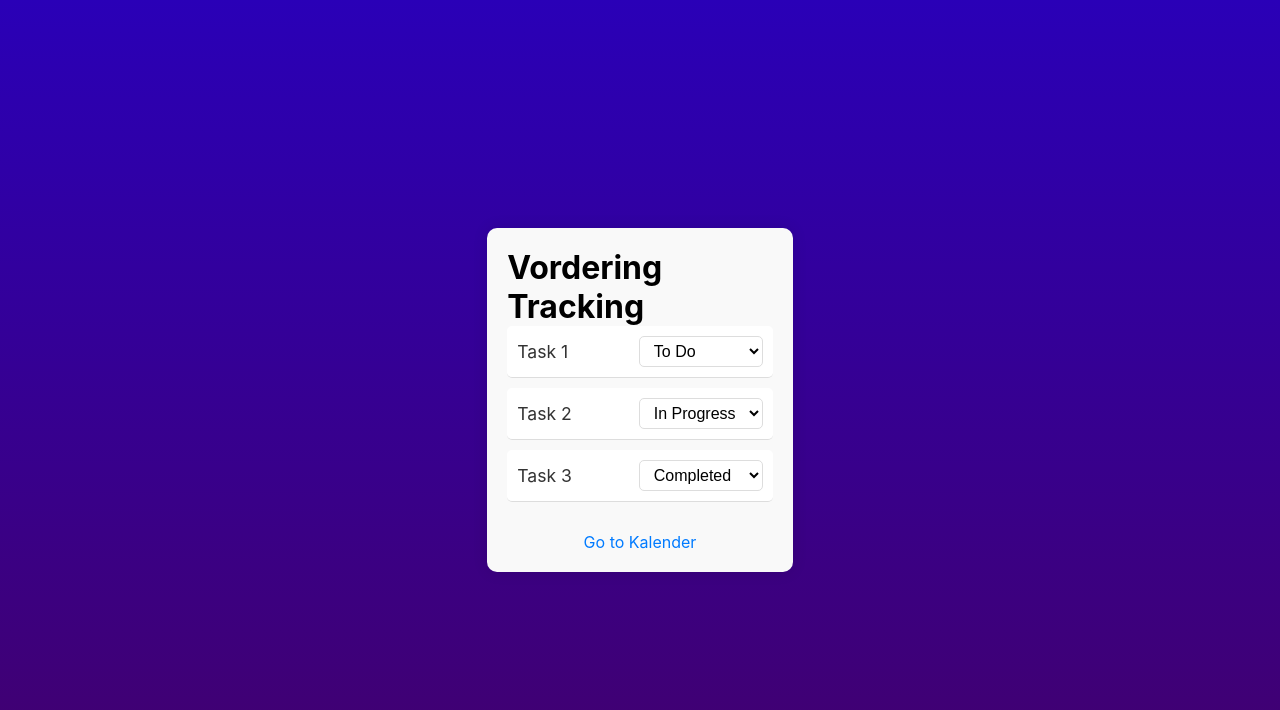
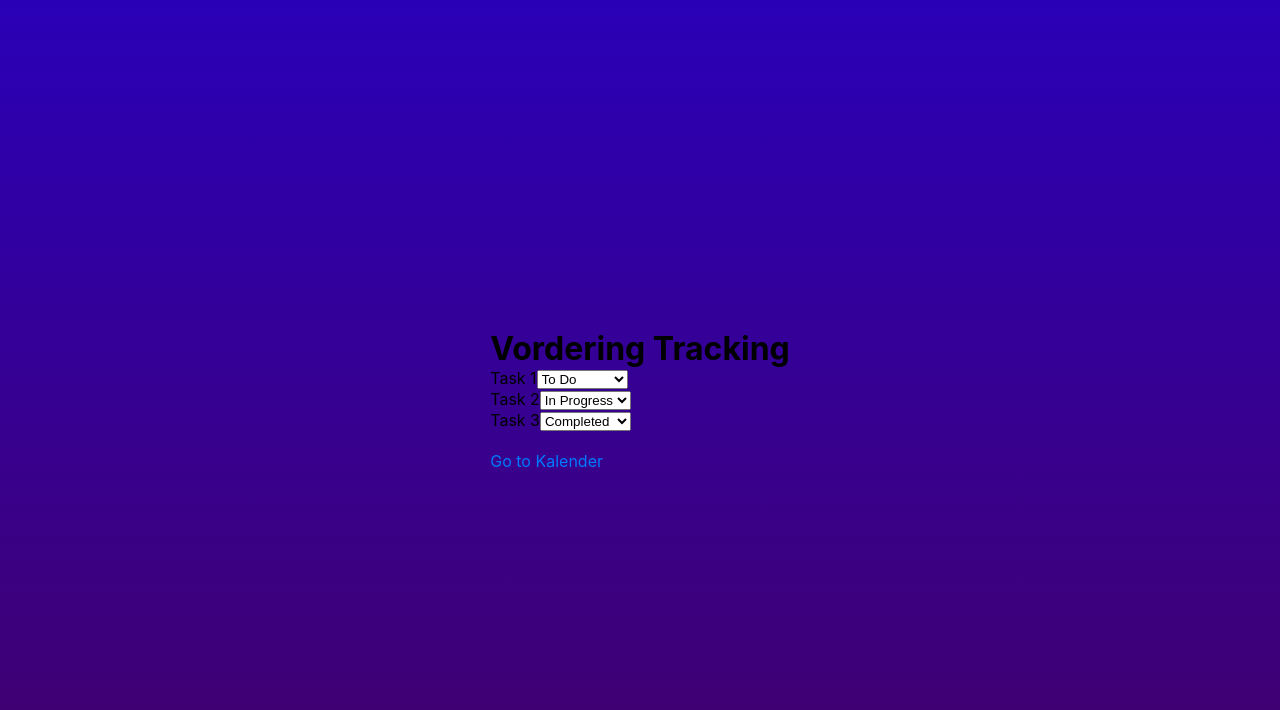
Before and after one commit to Phillip-van-Staden/NGPRO_Projek, a React (Create React App) app in the folder projek/: page /vorderingVolg in a window 1280 px wide. Shown: the top 710 px of the page. Built offline with nearby package versions, Linux system fonts and the light colour scheme.

Commit message:
Update VorderingVolg.css

```diff
--- a/projek/src/Pages/Styles/VorderingVolg.css
+++ b/projek/src/Pages/Styles/VorderingVolg.css
@@ -1,61 +1,43 @@
-/* Container for the progress tracking */
-.progress-container {
-    display: flex;
-    flex-direction: column;
-    align-items: center;
-    margin: 20px auto;
-    width: 90%;
-    max-width: 800px;
-    background-color: #f9f9f9;
-    border-radius: 10px;
-    box-shadow: 0 0 15px rgba(0, 0, 0, 0.1);
-    padding: 20px;
+.project-header {
+    background-color: #ccc;
+    text-align: left;
+    padding-left: 10px;
+    font-weight: bold;
 }
 
-/* Task List Styling */
-.task-list {
+.gantt-chart-container {
     width: 100%;
+    overflow-x: auto;
 }
 
-.task-item {
-    display: flex;
-    justify-content: space-between;
-    align-items: center;
-    padding: 10px;
-    border-bottom: 1px solid #ddd;
-    background-color: white;
-    border-radius: 5px;
-    margin-bottom: 10px;
-    transition: background-color 0.3s;
+.gantt-chart {
+    border-collapse: collapse;
+    width: 100%;
+    table-layout: fixed;
 }
 
-.task-item:hover {
-    background-color: #f1f1f1;
+.gantt-chart th, .gantt-chart td {
+    border: 1px solid #ddd;
+    text-align: center;
+    padding: 8px;
+    width: 20px;
 }
 
-/* Task Title Styling */
-.task-title {
-    font-size: 1.1rem;
-    color: #333;
+.gantt-chart th {
+    background-color: #f2f2f2;
 }
 
-/* Task Status Dropdown */
-.task-status select {
-    padding: 5px 10px;
-    border-radius: 5px;
-    border: 1px solid #ddd;
-    background-color: white;
-    font-size: 1rem;
+.gantt-day {
+    background-color: #f9f9f9;
 }
 
-/* Link Styling */
-a {
-    text-decoration: none;
-    color: #007bff;
-    margin-top: 20px;
-    display: inline-block;
+.gantt-cell {
+    position: relative;
+    height: 30px;
 }
 
-a:hover {
-    text-decoration: underline;
+.gantt-bar {
+    background-color: #007bff;
+    border-radius: 5px;
+    height: 100%;
 }
```
